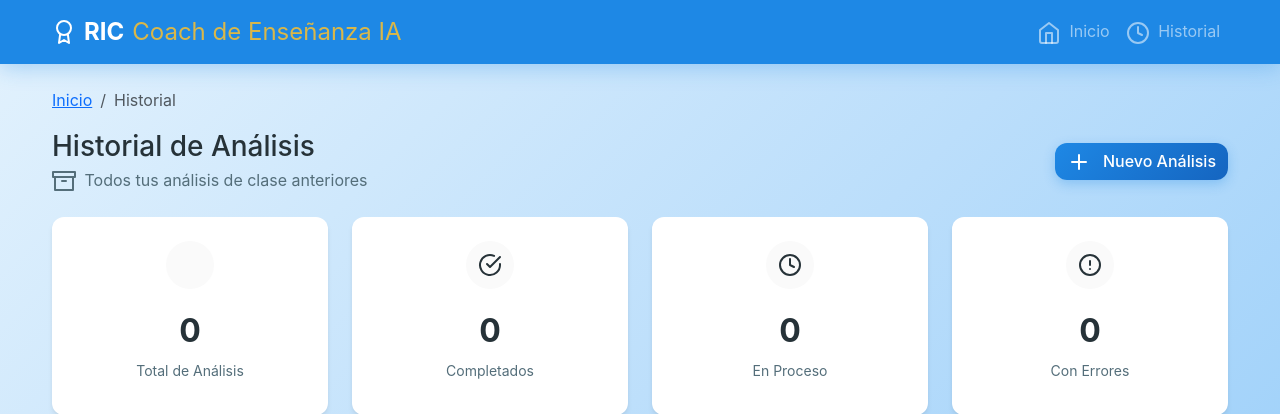
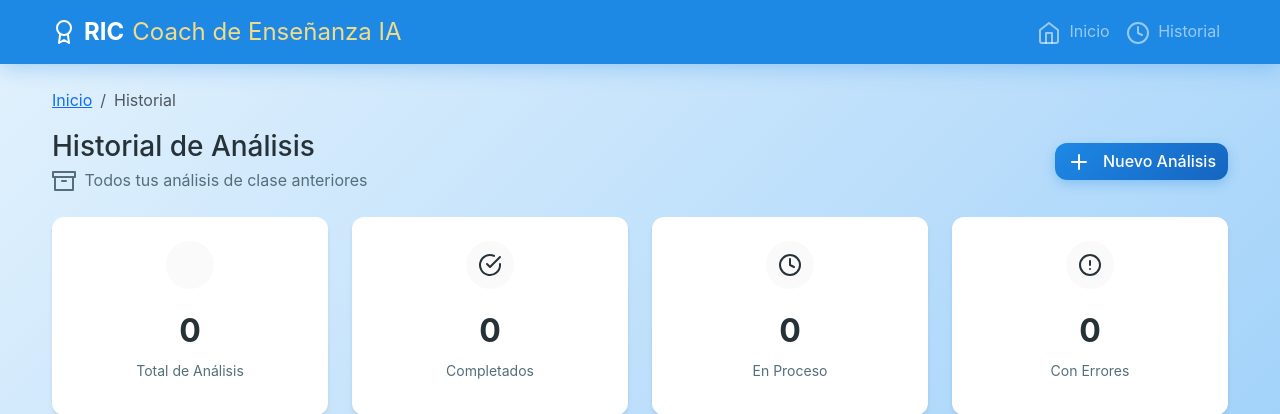
Before and after one commit to graceskyliz/RIC, a Flask app: page /history in a window 1280 px wide. Shown: the top 414 px of the page. Run offline with Flask 3, Linux system fonts and the light colour scheme; data that the repository does not hold is empty.

Commit message:
Lighten text colors for better visibility against the light blue background
Update the RIC brand text and rotator colors in `templates/base.html` to lighter shades (#FFE082 and #A5D6A7) to improve contrast against the existing light blue UI elements.

Replit-Commit-Author: Agent
Replit-Commit-Session-Id: 8cd1d535-1eee-442f-8d5e-06db59c161e7
Replit-Commit-Checkpoint-Type: full_checkpoint
Replit-Commit-Screenshot-Url: https://storage.googleapis.com/screenshot-production-us-central1/e2a9a755-59da-4f87-847b-c12617da2946/8cd1d535-1eee-442f-8d5e-06db59c161e7/VfMffVu

```diff
--- a/templates/base.html
+++ b/templates/base.html
@@ -26,7 +26,7 @@
             <a class="navbar-brand d-flex align-items-center" href="{{ url_for('index') }}">
                 <i data-feather="award" class="me-2"></i>
                 <span class="fw-bold">RIC</span>
-                <span class="ms-2" id="ricTextRotator" style="color: #FBC02D; opacity: 0.85;">Coach de Enseñanza IA</span>
+                <span class="ms-2" id="ricTextRotator" style="color: #FFE082; opacity: 0.95;">Coach de Enseñanza IA</span>
             </a>
 
             <div class="navbar-nav ms-auto">
@@ -86,8 +86,8 @@
         document.addEventListener('DOMContentLoaded', function() {
             const textRotator = document.getElementById('ricTextRotator');
             const textData = [
-                { text: 'Coach de Enseñanza IA', color: '#FBC02D' }, // Amarillo
-                { text: 'Rápido Innovador y Contínuo.', color: '#2E7D32' } // Verde
+                { text: 'Coach de Enseñanza IA', color: '#FFE082' }, // Amarillo claro
+                { text: 'Rápido Innovador y Contínuo.', color: '#A5D6A7' } // Verde claro
             ];
             let currentIndex = 0;
 
```
